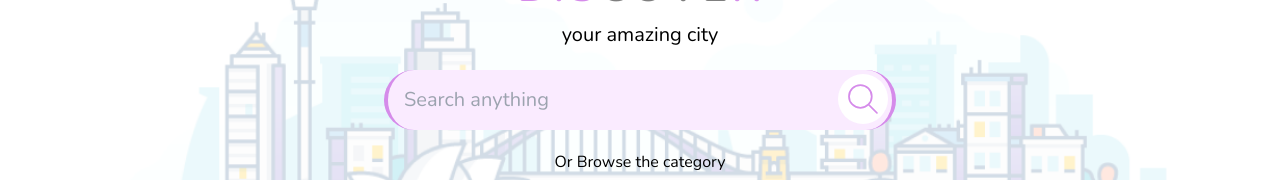
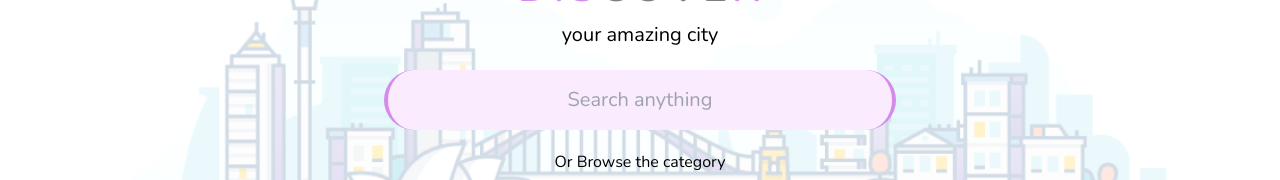
Before and after one commit to Ujwal1830/nextjs-discover-app, a Next.js app: page / in a window 1280 px wide. Shown: the part 147-327 px from the top of the page. Built offline with nearby package versions, Linux system fonts and the light colour scheme; no server answers.

Commit message:
added realtime search and removed search button

```diff
--- a/app/page.tsx
+++ b/app/page.tsx
@@ -22,7 +22,7 @@ export default function Home() {
   const handleSearch = (value: any) => {
     if (value) {
       // console.log(value);
-      setSearchInput(value);
+      setSearchInput(value+"in Delhi");
     }
   };
 
--- a/components/Hero.tsx
+++ b/components/Hero.tsx
@@ -20,9 +20,9 @@ function Hero({ setSearchInput, handleSearch }:any) {
               onChange={(e)=>{setSearchInput(e.target.value)}}
                 type="text"
                 placeholder='Search anything'
-                className='bg-[#faebff] px-4 py-4 text-xl rounded-full border-[#d58bea] border-x-4 flex-1 outline-none transition-all duration-200 hover:scale-105'
+                className='bg-[#faebff] px-4 py-4 text-xl rounded-full border-[#d58bea] border-x-4 flex-1 outline-none transition-all duration-200 hover:scale-105 text-center'
               />
-              <svg onClick={handleSearch} className='ml-2 absolute right-2 top-1 bg-white cursor-pointer p-1 rounded-full' width="50px" height="50px" viewBox="0 0 24 24" fill="none">
+              {/* <svg onClick={handleSearch} className='ml-2 absolute right-2 top-1 bg-white cursor-pointer p-1 rounded-full' width="50px" height="50px" viewBox="0 0 24 24" fill="none">
                 <g strokeWidth="0"></g>
                 <g strokeLinecap="round" strokeLinejoin="round"></g>
                 <g>
@@ -37,7 +37,7 @@ function Hero({ setSearchInput, handleSearch }:any) {
                     </clipPath>
                   </defs>
                 </g>
-              </svg>
+              </svg> */}
             </div>
           </div>
 
```
